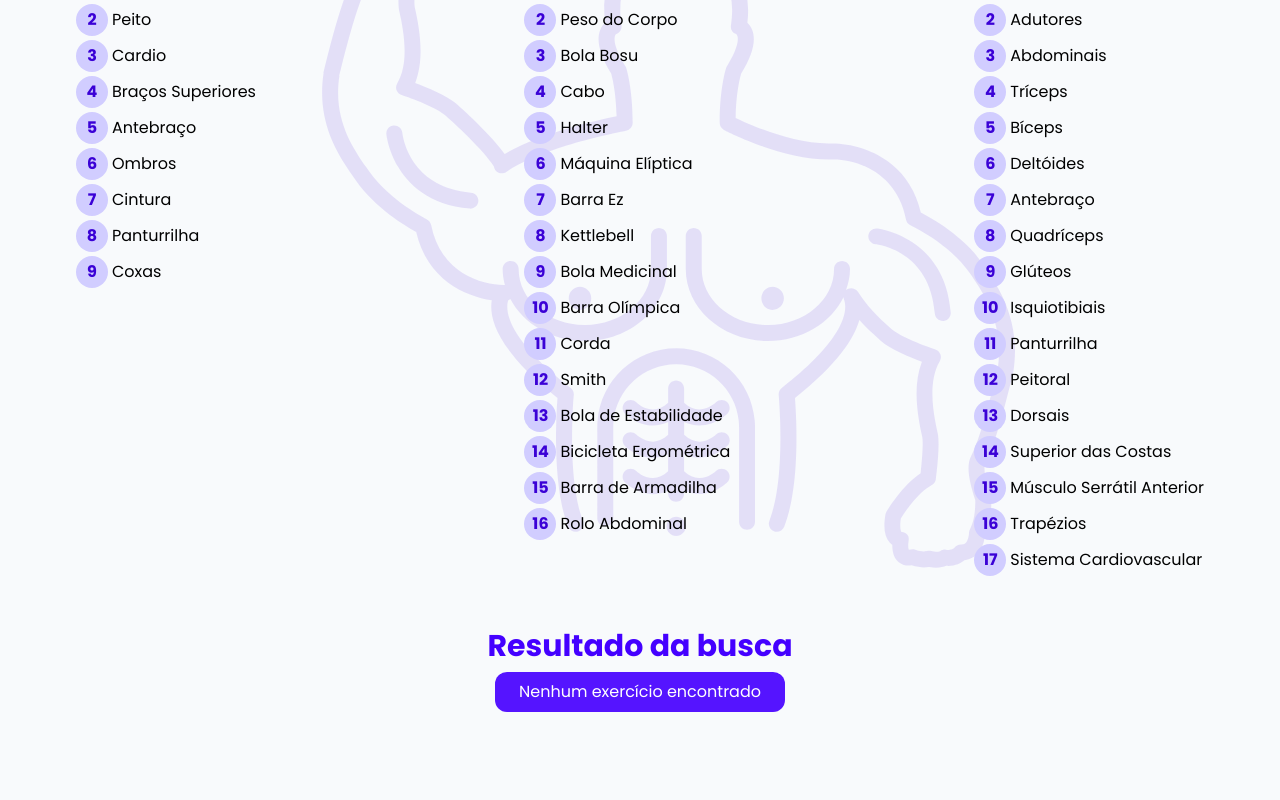
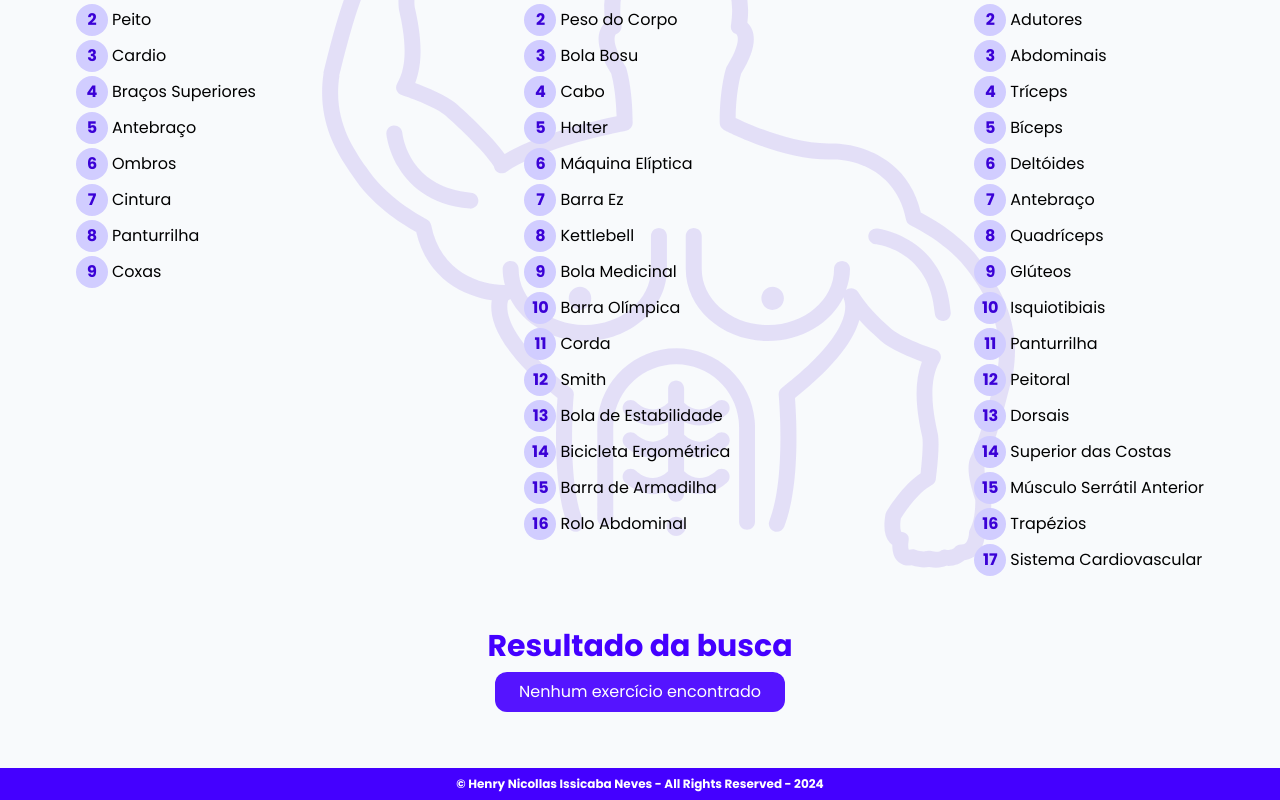
Before and after one commit to henrynicollasissicaba/fitness_exercise_app, a Next.js app: page / in a window 1280 px wide. Shown: the part 1105-1905 px from the top of the page. Before the commit the page ends 1833 px from the top, so only its background shows below. Built offline with nearby package versions, Linux system fonts and the light colour scheme.

Commit message:
adding footer and back-to-page link now scrolls to results id section

```diff
--- /dev/null
+++ b/app/components/Footer.tsx
@@ -0,0 +1,11 @@
+const Footer = () => {
+  return (
+    <footer className="mt-10 bg-blue-700 p-2">
+      <p className="text-center text-xs text-white font-bold">
+        &copy; Henry Nicollas Issicaba Neves - All Rights Reserved - 2024
+      </p>
+    </footer>
+  );
+};
+
+export default Footer;
--- a/app/components/SearchedExercises.tsx
+++ b/app/components/SearchedExercises.tsx
@@ -8,7 +8,7 @@ const SearchedExercises = () => {
   const { exercises, resultsRef } = useExercises()
 
   return (
-    <section className="w-full max-w-6xl mx-auto p-4 mt-6" ref={resultsRef}>
+    <section id="results" className="w-full max-w-6xl mx-auto p-4 mt-6" ref={resultsRef}>
         <h1 className="text-center text-3xl text-blue-700 font-bold">Resultado da busca</h1>
         {exercises.length > 0 ? <SwiperExercises /> :
         <p className="text-center text-white bg-blue-600 w-max mx-auto py-2 px-6 rounded-xl mt-2">Nenhum exercício encontrado</p>}
--- a/app/exercise/[slug]/page.tsx
+++ b/app/exercise/[slug]/page.tsx
@@ -42,7 +42,7 @@ export default async function Page({ params }: { params: Promise<{ slug: string
   return (
     <section className="w-full max-w-6xl mx-auto p-4">
       <Link
-        href="/"
+        href="/#results"
         className="flex items-center gap-2 py-1 px-4 bg-blue-700 text-white rounded w-max
         hover:bg-blue-500 transition-colors mb-5"
       >
--- a/app/page.tsx
+++ b/app/page.tsx
@@ -1,4 +1,5 @@
 import CategorySection from "./components/CategorySection";
+import Footer from "./components/Footer";
 import Header from "./components/Header";
 import Hero from "./components/Hero";
 import SearchedExercises from "./components/SearchedExercises";
@@ -10,6 +11,7 @@ export default function Home() {
       <Hero />
       <CategorySection />
       <SearchedExercises />
+      <Footer />
     </main>
   );
 }
```
